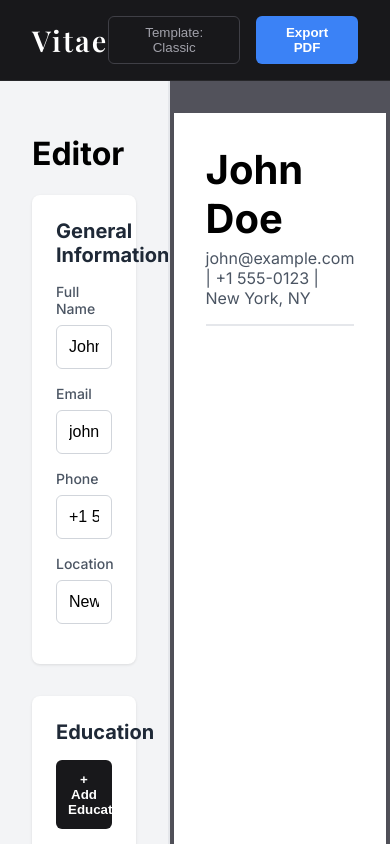
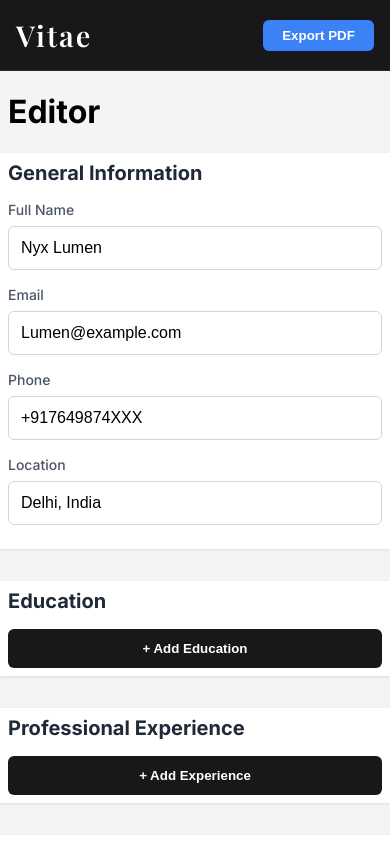
Before and after one commit to NyxLumen/Vitae, a React (Vite) app: page / in a window 390 px wide. Shown: the top 844 px of the page. Built offline with nearby package versions, Linux system fonts and the light colour scheme; a web font is replaced by a local one.

Commit message:
added mobile responsivness and chaneged the placeholders

```diff
--- a/src/App.jsx
+++ b/src/App.jsx
@@ -1,4 +1,4 @@
-import { useState, useEffect, useRef } from "react";
+import { useState, useEffect } from "react";
 import styles from "./App.module.css";
 import GeneralInfo from "./components/editor/GeneralInfo";
 import Header from "./components/Header";
@@ -10,10 +10,10 @@ import "./index.css";
 
 const INITIAL_DATA = {
 	general: {
-		fullName: "John Doe",
-		email: "john@example.com",
-		phone: "+1 555-0123",
-		location: "New York, NY",
+		fullName: "Nyx Lumen",
+		email: "Lumen@example.com",
+		phone: "+917649874XXX",
+		location: "Delhi, India",
 	},
 	education: [],
 	experience: [],
--- a/src/App.module.css
+++ b/src/App.module.css
@@ -3,6 +3,7 @@
 	flex-direction: column;
 	min-height: 100vh;
 	font-family: "Inter", sans-serif;
+	overflow-x: hidden;
 }
 
 .splitView {
@@ -35,7 +36,7 @@
 	}
 
 	.previewSection {
-		width: 100% !important; /* Expands paper to full width */
+		width: 100% !important;
 		padding: 0 !important;
 		background: white !important;
 		overflow: visible !important;
@@ -46,3 +47,29 @@
 		overflow: visible !important;
 	}
 }
+
+@media (max-width: 1024px) {
+	.splitView {
+		flex-direction: column;
+		overflow: visible;
+	}
+
+	.editorSection {
+		width: 100%;
+		padding: 0rem;
+		border-bottom: 2px solid #e5e7eb;
+		overflow-x: hidden;
+	}
+	.editorSection h1 {
+		margin-left: 0.5rem;
+	}
+	.previewSection {
+		width: 100%;
+		padding: 0rem;
+		padding-top: 0.5rem;
+		display: flex;
+		justify-content: center;
+		align-items: center;
+		overflow-y: auto;
+	}
+}
--- a/src/components/Header.jsx
+++ b/src/components/Header.jsx
@@ -8,7 +8,6 @@ function Header() {
 			<div className={styles.actions}>
 				<button className={styles.btnSecondary}>Template: Classic</button>
 
-				{/* The Native Browser Trigger */}
 				<button className={styles.btnPrimary} onClick={() => window.print()}>
 					Export PDF
 				</button>
--- a/src/components/Header.module.css
+++ b/src/components/Header.module.css
@@ -37,6 +37,7 @@
 }
 
 .btnSecondary {
+	display: none;
 	background-color: transparent;
 	color: #a1a1aa;
 	border: 1px solid #3f3f46;
@@ -57,3 +58,9 @@
 		display: none !important;
 	}
 }
+
+@media (max-width: 1024px) {
+	.header {
+		padding: 1rem;
+	}
+}
--- a/src/components/editor/Editor.module.css
+++ b/src/components/editor/Editor.module.css
@@ -27,6 +27,7 @@
 }
 
 .inputGroup input {
+	flex: 1 1 0;
 	padding: 0.75rem;
 	border: 1px solid #d1d5db;
 	border-radius: 6px;
@@ -36,11 +37,10 @@
 
 .inputGroup input:focus {
 	outline: none;
-	border-color: #3b82f6; /* Nice blue focus */
+	border-color: #3b82f6;
 	box-shadow: 0 0 0 3px rgba(59, 130, 246, 0.1);
 }
 
-/* Add these to the bottom of Editor.module.css */
 .itemGroup {
 	margin-bottom: 1.5rem;
 }
@@ -51,13 +51,13 @@
 }
 
 .row .inputGroup {
-	flex: 1; /* Makes the start/end date inputs share the row equally */
+	flex: 1;
 }
 
 .addBtn {
 	width: 100%;
 	padding: 0.75rem;
-	background-color: #18181b; /* Matches your header */
+	background-color: #18181b;
 	color: white;
 	border: none;
 	border-radius: 6px;
@@ -89,3 +89,13 @@
 	border-top: 1px solid #e5e7eb;
 	margin: 1.5rem 0;
 }
+
+@media (max-width: 1024px) {
+	.section {
+		padding: 0.5rem;
+		border-radius: 0;
+	}
+	.inputGroup input {
+		max-width: 100%;
+	}
+}
--- a/src/components/editor/Education.jsx
+++ b/src/components/editor/Education.jsx
@@ -13,7 +13,7 @@ export default function Education({ education, onChange, onAdd, onDelete }) {
 							type="text"
 							value={school.school}
 							onChange={(e) => onChange(school.id, "school", e.target.value)}
-							placeholder="e.g. SRM NCR"
+							placeholder="e.g. NIT Delhi"
 						/>
 					</div>
 
@@ -36,7 +36,7 @@ export default function Education({ education, onChange, onAdd, onDelete }) {
 								onChange={(e) =>
 									onChange(school.id, "startDate", e.target.value)
 								}
-								placeholder="e.g. Aug 2023"
+								placeholder="e.g. Aug 2024"
 							/>
 						</div>
 						<div className={styles.inputGroup}>
@@ -45,7 +45,7 @@ export default function Education({ education, onChange, onAdd, onDelete }) {
 								type="text"
 								value={school.endDate}
 								onChange={(e) => onChange(school.id, "endDate", e.target.value)}
-								placeholder="e.g. May 2027"
+								placeholder="e.g. May 2028"
 							/>
 						</div>
 					</div>
--- a/src/components/editor/Experience.jsx
+++ b/src/components/editor/Experience.jsx
@@ -13,7 +13,7 @@ export default function Experience({ experience, onChange, onAdd, onDelete }) {
 							type="text"
 							value={job.company}
 							onChange={(e) => onChange(job.id, "company", e.target.value)}
-							placeholder="e.g. Tech Corp"
+							placeholder="e.g. Amazon"
 						/>
 					</div>
 
@@ -23,7 +23,7 @@ export default function Experience({ experience, onChange, onAdd, onDelete }) {
 							type="text"
 							value={job.position}
 							onChange={(e) => onChange(job.id, "position", e.target.value)}
-							placeholder="e.g. Software Engineer"
+							placeholder="e.g. SDE"
 						/>
 					</div>
 
--- a/src/components/editor/GeneralInfo.jsx
+++ b/src/components/editor/GeneralInfo.jsx
@@ -11,7 +11,7 @@ function GeneralInfo({ data, onChange }) {
 					type="text"
 					value={data.fullName}
 					onChange={(e) => onChange("fullName", e.target.value)}
-					placeholder="e.g. John Doe"
+					placeholder="e.g. Nyx Lumen"
 				/>
 			</div>
 
@@ -21,7 +21,7 @@ function GeneralInfo({ data, onChange }) {
 					type="email"
 					value={data.email}
 					onChange={(e) => onChange("email", e.target.value)}
-					placeholder="e.g. john@gmail.com"
+					placeholder="e.g. Lumen@gmail.com"
 				/>
 			</div>
 
@@ -31,7 +31,7 @@ function GeneralInfo({ data, onChange }) {
 					type="tel"
 					value={data.phone}
 					onChange={(e) => onChange("phone", e.target.value)}
-					placeholder="e.g. +1 555-0192"
+					placeholder="e.g. +917649874XXX"
 				/>
 			</div>
 
@@ -41,7 +41,7 @@ function GeneralInfo({ data, onChange }) {
 					type="text"
 					value={data.location}
 					onChange={(e) => onChange("location", e.target.value)}
-					placeholder="e.g. London, UK"
+					placeholder="e.g. Delhi, India"
 				/>
 			</div>
 		</div>
--- a/src/components/preview/ResumePreview.jsx
+++ b/src/components/preview/ResumePreview.jsx
@@ -10,14 +10,12 @@ export default function ResumePreview({ data }) {
 				boxShadow: "0 4px 6px rgba(0,0,0,0.1)",
 			}}
 		>
-			{/* HEADER */}
 			<h1 style={{ margin: 0, fontSize: "2.5rem" }}>{data.general.fullName}</h1>
 			<p style={{ marginTop: "5px", color: "#4b5563" }}>
 				{data.general.email} | {data.general.phone} | {data.general.location}
 			</p>
 			<hr style={{ border: "1px solid #e5e7eb", margin: "1rem 0" }} />
 
-			{/* EDUCATION */}
 			{data.education.length > 0 && (
 				<div style={{ marginTop: "20px" }}>
 					<h3
@@ -61,7 +59,6 @@ export default function ResumePreview({ data }) {
 				</div>
 			)}
 
-			{/* EXPERIENCE */}
 			{data.experience.length > 0 && (
 				<div style={{ marginTop: "20px" }}>
 					<h3
@@ -116,7 +113,6 @@ export default function ResumePreview({ data }) {
 				</div>
 			)}
 
-			{/* PROJECTS (Pre-wired for Phase 2) */}
 			{data.projects && data.projects.length > 0 && (
 				<div style={{ marginTop: "20px" }}>
 					<h3
```
